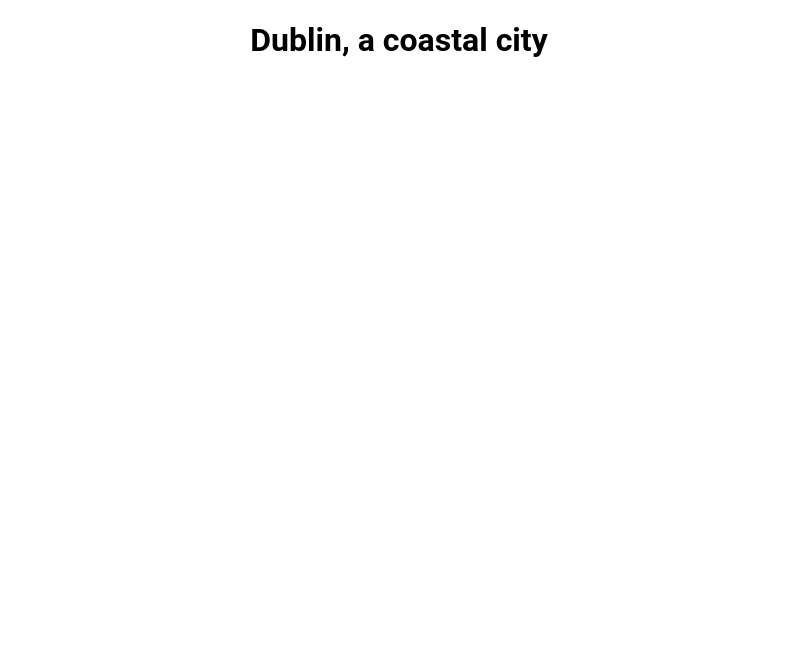
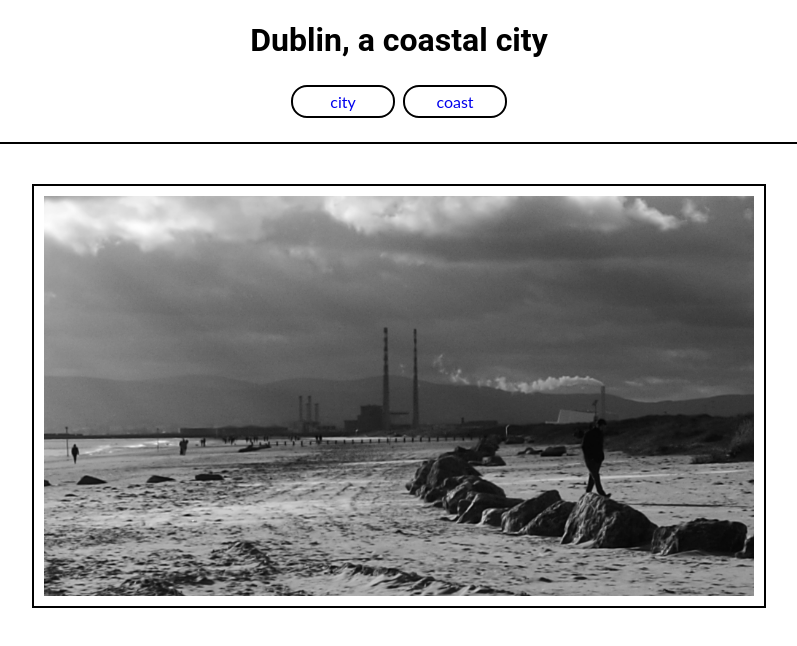
Before and after one commit to Annibor/using-our-tamplate, a plain HTML site: page coast.html in a window 1280 px wide. Shown: the whole page, without its empty margins (241-1038 px from the left). Drawn offline with Linux system fonts and the light colour scheme.

Commit message:
feat: add images to the webpages

```diff
--- a/coast.html
+++ b/coast.html
@@ -9,5 +9,20 @@
   </head>
   <body>
     <h1>Dublin, a coastal city</h1>
+    <nav>
+      <ul>
+        <li>
+          <a href="index.html">city</a>
+        </li>
+        <li>
+          <a href="coast.html">coast</a>
+        </li>
+      </ul>
+    </nav>
+    <section>
+      <figure>
+        <img src="assets/images/beach.jpg" alt="an imahge of coast dublin" />
+      </figure>
+    </section>
   </body>
 </html>
```
Also changed, not shown: index.html (+5 -0 lines), assets/images/beach.jpg (added), assets/images/city.jpg (added).
